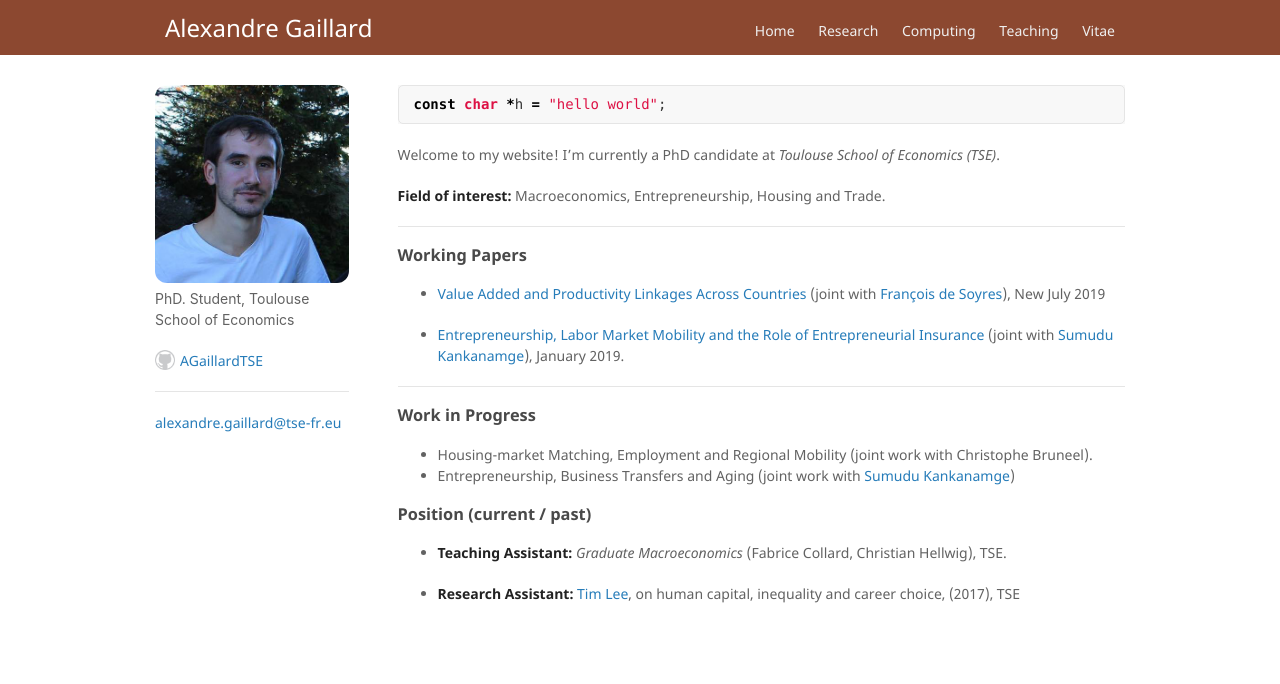
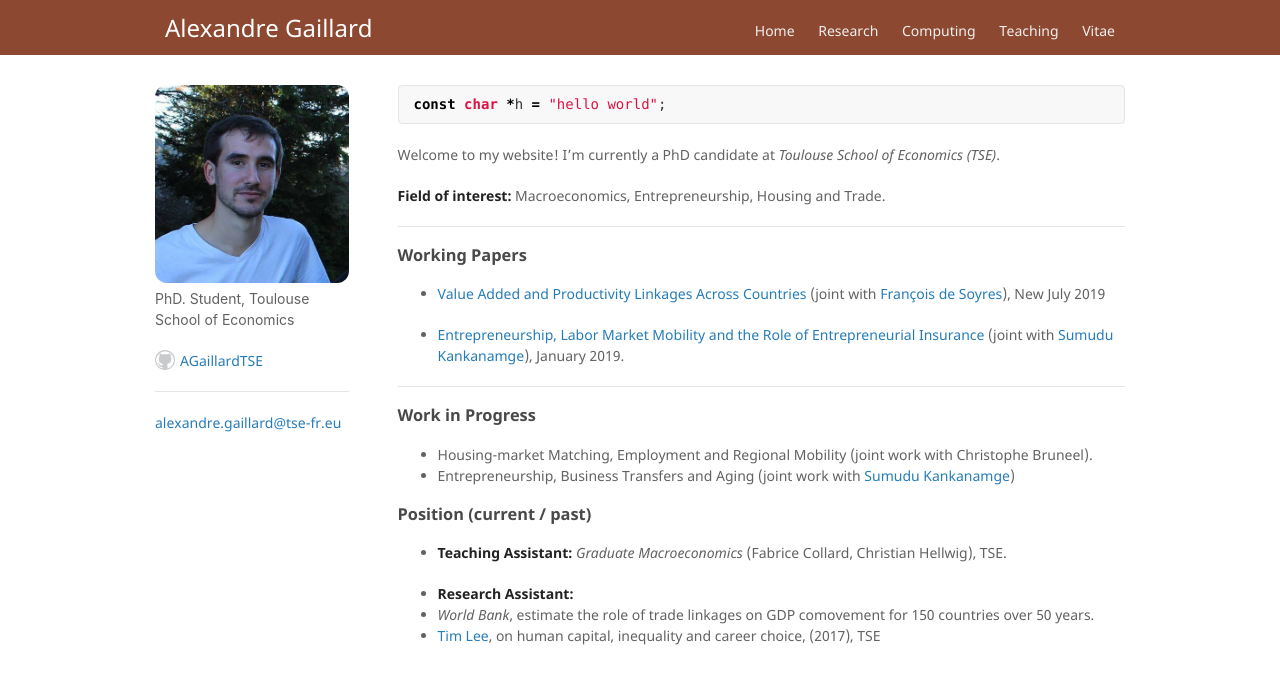
Before and after one commit to AGaillardTSE/AGaillardTSE.github.io, a Jekyll site: the page built from index.md, in a window 1280 px wide. Shown: the top 684 px of the page. Built offline with Jekyll 4.4.1, drawn with Linux system fonts in a browser that asks for light colours.

Commit message:
Update index.md

```diff
--- a/index.md
+++ b/index.md
@@ -30,4 +30,6 @@ Welcome to my website! I’m currently a PhD candidate at *Toulouse School of Ec
 
 *   **Teaching Assistant:** _Graduate Macroeconomics_ (Fabrice Collard, Christian Hellwig), TSE.
 
-*   **Research Assistant:** [Tim Lee](http://www.syleetim.net), on human capital, inequality and career choice, (2017), TSE
+*   **Research Assistant:**
+  - *World Bank*, estimate the role of trade linkages on GDP comovement for 150 countries over 50 years.
+  - [Tim Lee](http://www.syleetim.net), on human capital, inequality and career choice, (2017), TSE
```
